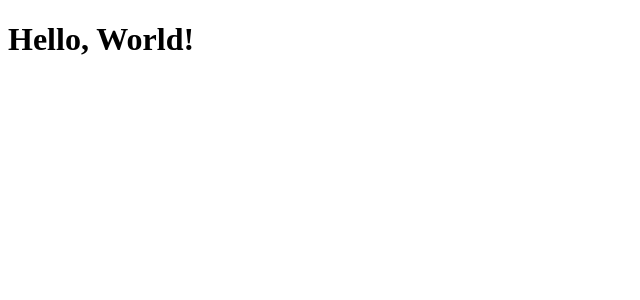
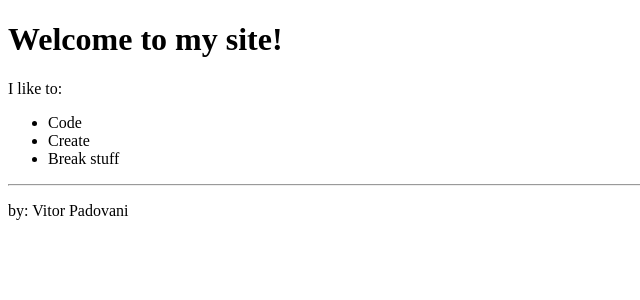
Before and after one commit to Vitor-Padovani/tab-news-clone, a Next.js app: page / in a window 1280 px wide. Shown: the top 300 px of the page, without its empty margins (0-640 px from the left). Built offline with nearby package versions, Linux system fonts and the light colour scheme.

Commit message:
More content on index page

```diff
--- a/pages/index.js
+++ b/pages/index.js
@@ -1,5 +1,16 @@
 function Hello () {
-    return <h1>Hello, World!</h1>
+    return (<>
+        <h1>Welcome to my site!</h1>
+        <p>I like to:</p>
+        <ul>
+            <li>Code</li>
+            <li>Create</li>
+            <li>Break stuff</li>
+        </ul>
+        <hr/>
+        <p>by: Vitor Padovani</p>
+        </>
+    )
 }
 
 export default Hello;
```
